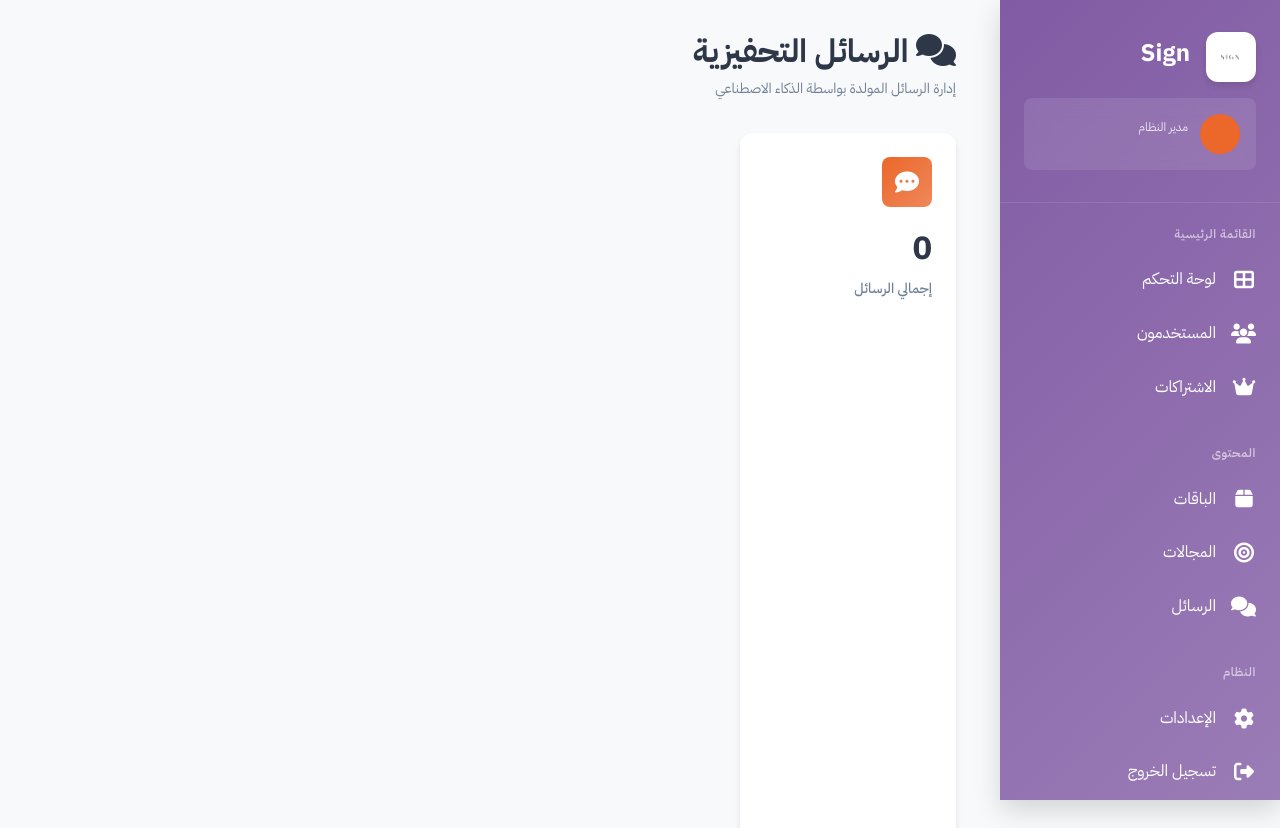
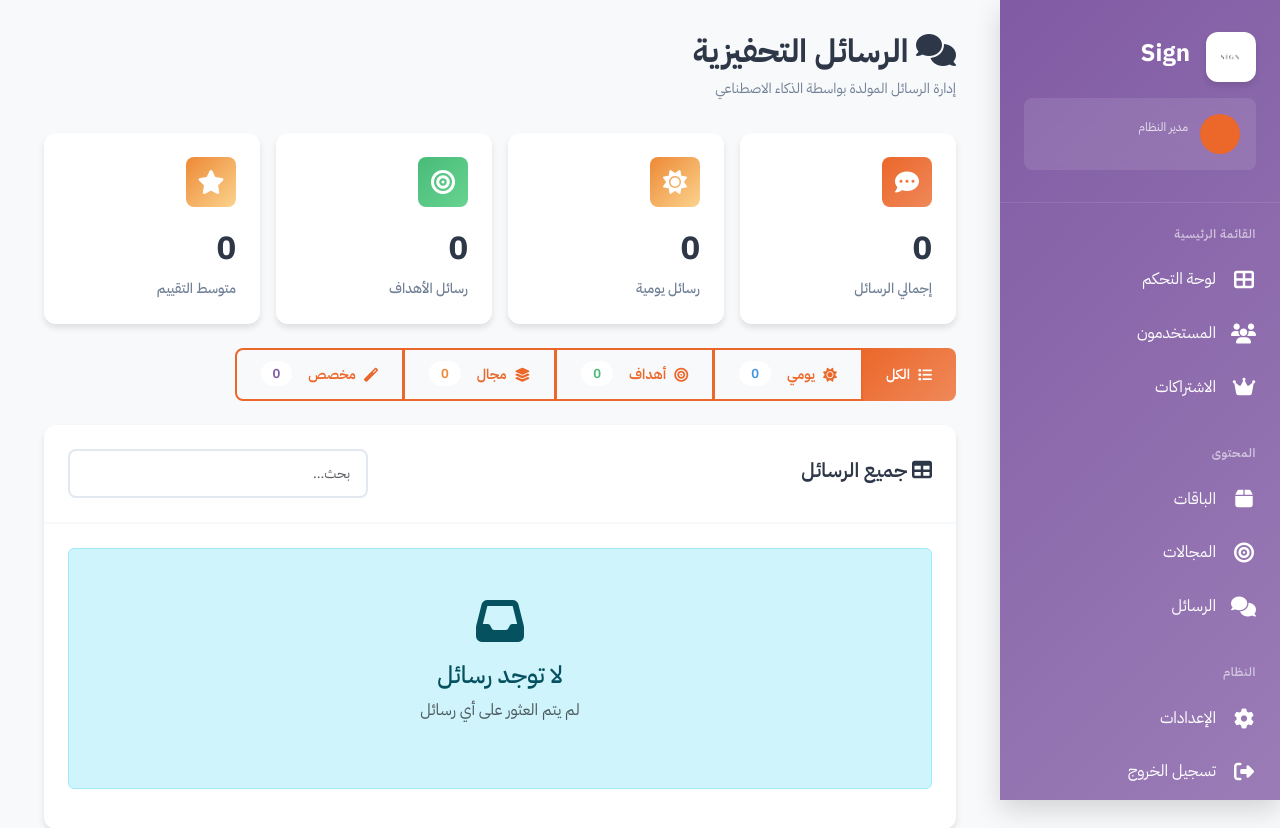
Before and after one commit to Gemy-star/sign, a Django app: template templates/dashboard/messages.html in a window 1280 px wide. Shown: the top 828 px of the page. Run offline with Django 5.2, Linux system fonts and the light colour scheme; the template is opened without the code that fills it, so the values that code supplies are empty; some libraries are stand-ins or nearby versions.

Commit message:
fix resposnive

```diff
--- a/templates/dashboard/messages.html
+++ b/templates/dashboard/messages.html
@@ -28,6 +28,7 @@
                 <div class="stat-value">{{ messages.count }}</div>
                 <div class="stat-label">إجمالي الرسائل</div>
             </div>
+        </div>
 
         <div class="col-12 col-sm-6 col-lg-3">
             <div class="stat-card fade-in" style="animation-delay: 0.2s;">
@@ -39,6 +40,7 @@
                 <div class="stat-value">{{ type_counts.daily|default:0 }}</div>
                 <div class="stat-label">رسائل يومية</div>
             </div>
+        </div>
 
         <div class="col-12 col-sm-6 col-lg-3">
             <div class="stat-card fade-in" style="animation-delay: 0.3s;">
@@ -49,6 +51,7 @@
                 </div>
                 <div class="stat-value">{{ type_counts.goal_specific|default:0 }}</div>
                 <div class="stat-label">رسائل الأهداف</div>
+            </div>
         </div>
 
         <div class="col-12 col-sm-6 col-lg-3">
@@ -62,11 +65,13 @@
                 <div class="stat-label">متوسط التقييم</div>
             </div>
         </div>
+    </div>
 
     <!-- Filter Buttons -->
     <div class="row mb-4">
         <div class="col-12">
-    <div class="btn-group" role="group">
+            <div style="overflow-x: auto; -webkit-overflow-scrolling: touch;">
+                <div class="btn-group" role="group" style="white-space: nowrap;">
                     <a href="{% url 'dashboard:messages' %}" class="btn {% if not message_type %}btn-primary{% else %}btn-outline{% endif %}">
                         <i class="fas fa-list"></i> الكل
                     </a>
@@ -97,6 +102,7 @@
                 </div>
             </div>
         </div>
+    </div>
 
     <!-- Messages List -->
     <div class="row">
@@ -118,7 +124,7 @@
 
                 <div class="row p-4" id="messagesList">
                     {% for message in messages %}
-        <div class="col-lg-6 mb-4 message-item">
+                    <div class="col-12 col-lg-6 mb-4 message-item">
             <div class="card h-100 scale-in" style="border: none; box-shadow: var(--shadow-md); border-radius: var(--border-radius-lg); transition: all var(--transition-base); animation-delay: {{ forloop.counter0|divisibleby:10|yesno:'0.1,0.2,0.3,0.4,0.5' }}s;">
                 <div class="card-body p-4">
                     <!-- Header -->
@@ -233,6 +239,7 @@
                 </div>
                     </div>
                 </div>
+            </div>
             {% empty %}
             <div class="col-12">
                 <div class="alert alert-info text-center py-5">
```
Also changed, not shown: templates/dashboard/subscriptions.html (indentation only). Lines whose indentation alone changed are shown as unchanged.
